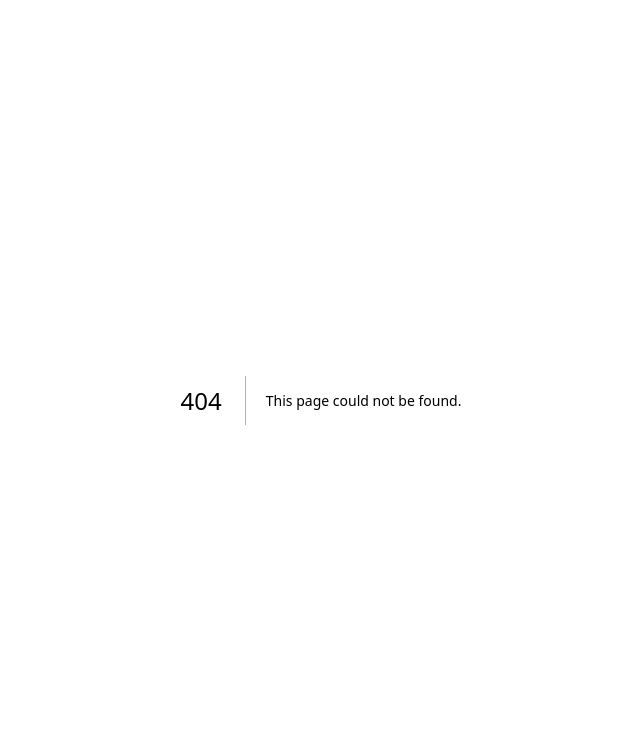
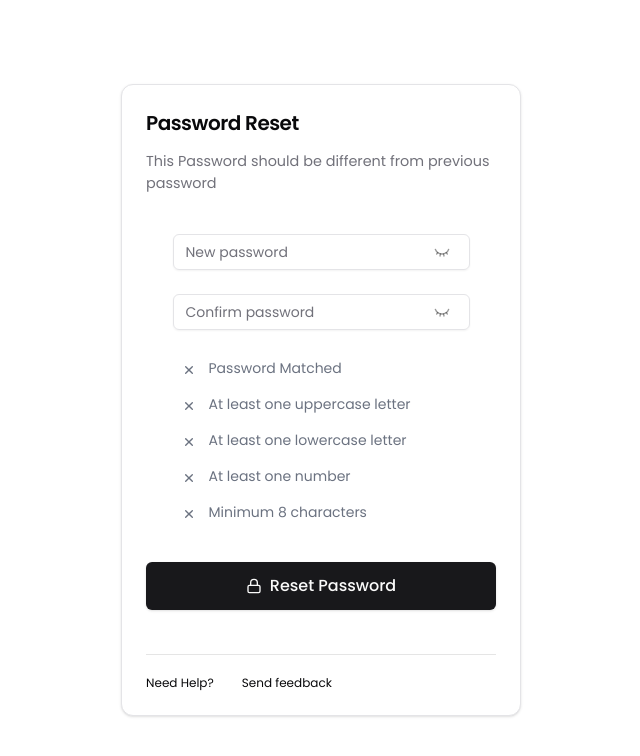
Before and after one commit to akshaywritescode/rangoli-live-components, a Next.js app: page /r/reset-password in a window 1280 px wide. Before the commit this address had no page. Shown: the top 756 px of the page, without its empty margins (319-959 px from the left). Built offline with nearby package versions, Linux system fonts and the light colour scheme.

Commit message:
added password reset component

```diff
--- /dev/null
+++ b/src/app/components/ResetPassword.tsx
@@ -0,0 +1,28 @@
+import { Button } from "@/components/ui/button";
+import { Card, CardContent, CardDescription, CardFooter, CardHeader, CardTitle } from "@/components/ui/card";
+import { LockIcon } from "lucide-react";
+import PasswordStrengthInput from "./PasswordStrengthInput";
+import Separator from "./Separator";
+import Link from "next/link";
+
+export default function ResetPassword() {
+    return <Card className="w-[400px]">
+        <CardHeader>
+            <CardTitle className="mb-2 text-xl">Password Reset</CardTitle>
+            <CardDescription className="text-[0.9rem]">This Password should be different from previous password</CardDescription>
+        </CardHeader>
+        <CardContent>
+            <div className="flex flex-col justify-center items-center mt-4">
+                <PasswordStrengthInput firstInputPlaceholder="New password" secondInputPlaceholder="Confirm password" />
+                <Button className="mt-7 w-full py-6 text-base"><LockIcon />Reset Password</Button>
+            </div>
+        </CardContent>
+        <CardFooter className="flex flex-col items-start mt-5">
+            <Separator className="w-full bg-black/10" />
+            <div className="flex gap-7 mt-5">
+                <Link href={"#"} className="text-xs">Need Help?</Link>
+                <Link href={"#"} className="text-xs">Send feedback</Link>
+            </div>
+        </CardFooter>
+    </Card>
+}
--- /dev/null
+++ b/src/app/r/reset-password/page.tsx
@@ -0,0 +1,7 @@
+import ResetPassword from "@/app/components/ResetPassword";
+
+export default function ResetPasswordDemo() {
+    return <div className="container-center">
+        <ResetPassword />
+    </div>
+}
```
